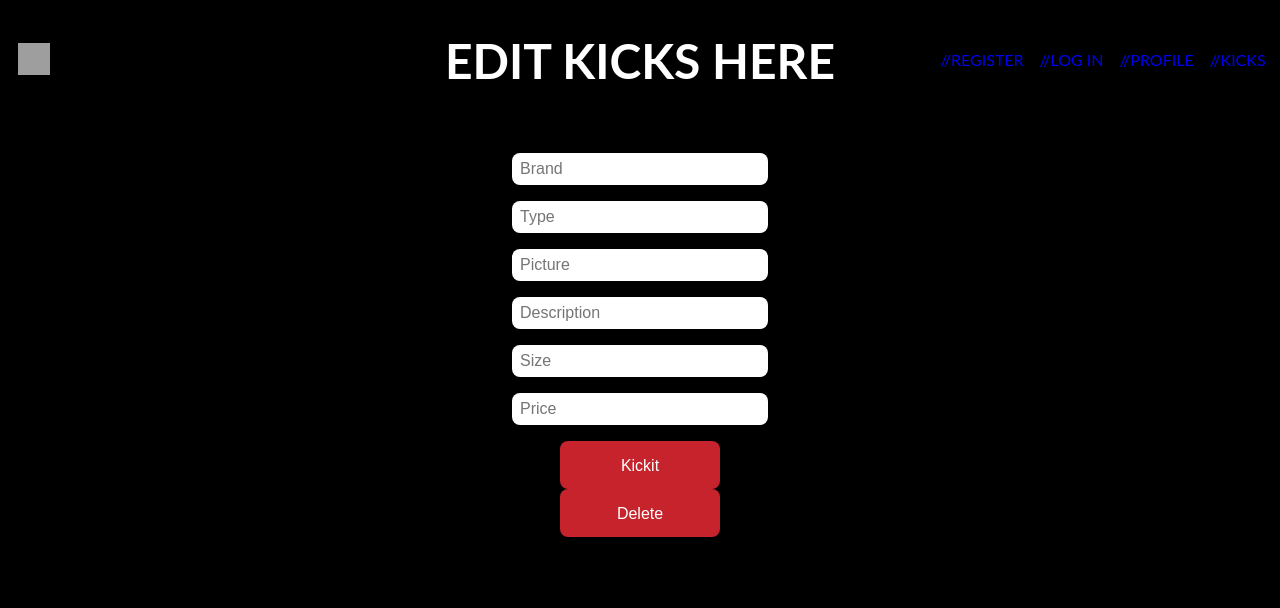
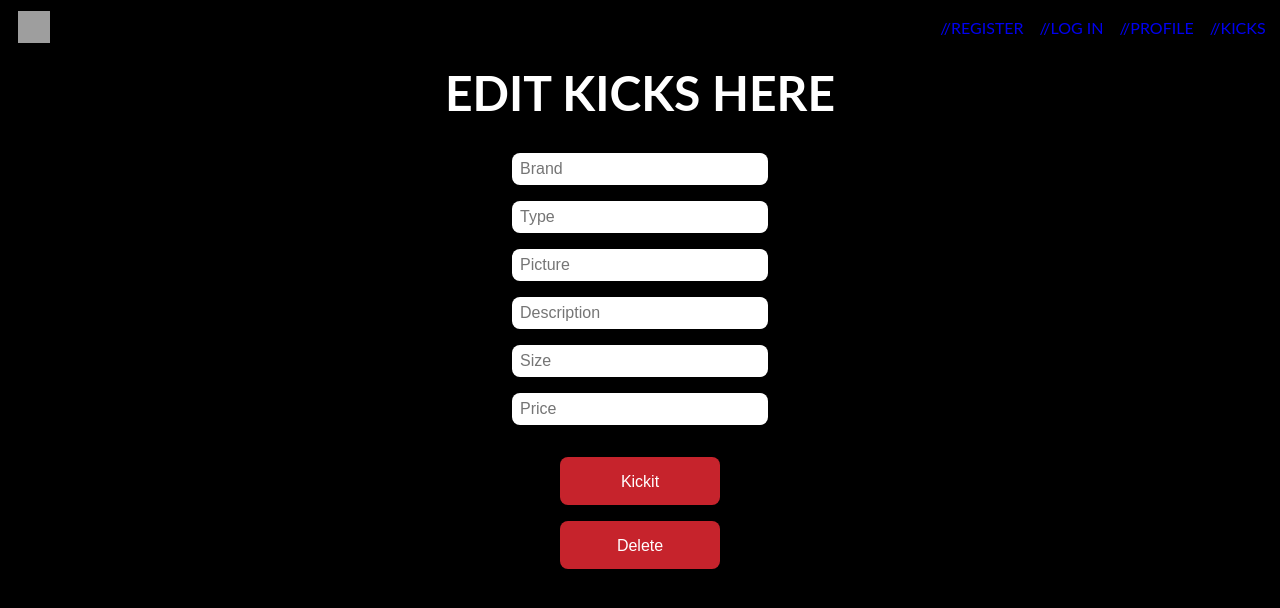
Before and after one commit to kv-n/kickit-react, a React (Create React App) app: page /shoes/1/edit in a window 1280 px wide. Shown: the top 608 px of the page. Built offline with nearby package versions, Linux system fonts and the light colour scheme; no server answers; grey boxes are pictures that could not be loaded.

Commit message:
adds edit page styling

```diff
--- /dev/null
+++ b/src/Components/Footer/Footer.css
@@ -0,0 +1,19 @@
+img.shoe-logo-footer1 {
+    width: 4rem;
+    height: 4rem;
+}
+
+img.shoe-logo-footer2 {
+    width: 5rem;
+    height: 3rem;
+}
+
+img.shoe-logo-footer3 {
+    width: 4rem;
+    height: 4rem;
+}
+
+.footer-align {
+    display: flex;
+    justify-content: center;
+}
--- /dev/null
+++ b/src/Components/Footer/Footer.js
@@ -0,0 +1,16 @@
+import React, { Component } from 'react';
+import './Footer.css'
+
+
+const Footer = () => {
+    return(
+        <div className="footer-container">
+            <img className="shoe-logo-footer1" src="https://i.imgur.com/QzrbWIF.png"/>
+            <img className="shoe-logo-footer2" src="https://i.imgur.com/wj3M8qx.png"/>
+            <img className="shoe-logo-footer3" src="https://i.imgur.com/KHu9pWG.png"/>
+        </div>
+    )
+}
+
+
+export default Footer
--- a/src/Components/Landing/Landing.js
+++ b/src/Components/Landing/Landing.js
@@ -1,12 +1,12 @@
 import React from 'react';
 import './Landing.css'
-import Login from '../../Login/Login'
+import { Link } from 'react-router-dom'
 
 const Splash = (props) => {
     return (
         <div className="splash-container">
         <div className="splash">
-            <h1>//Kickit.</h1>
+            <Link to="/shoes"><h1>//Kickit.</h1></Link>
             <video id="bgvid" style={{ width: '100%' }}
                 src="/kickit.mp4"
                 loop
--- a/src/Components/Profile/Profile.js
+++ b/src/Components/Profile/Profile.js
@@ -37,7 +37,7 @@ class Profile extends Component {
         return(
             <div className="profile-container">
                 <form className="Forms-Container" onSubmit={this.handleSubmit}>
-                <h1 className="profile-header">Add Kicks Here</h1>
+                <h1 className="profile-header">Post your kicks</h1>
                     <input className="input1" onChange={(e) => this.handleInput(e)} type="text" name="brand" placeholder="Brand" />
                     <input className="input2" onChange={(e) => this.handleInput(e)} type="text" name="name" placeholder="Type" />
                     <input className="input2" onChange={(e) => this.handleInput(e)} type="text" name="picture" placeholder="Picture" />
--- a/src/Components/ShoeIndex/ShoeIndex.css
+++ b/src/Components/ShoeIndex/ShoeIndex.css
@@ -2,12 +2,13 @@
     color: #fff;
     text-align: center;
     font-size: 3rem;
-    margin-top: 2rem;
+    margin-top: 0;
 }
 
 .index-flex {
     display: flex;
     justify-content: center;
+    align-items: center;
     flex-wrap: wrap;
 }
 
--- a/src/Components/ShowShoe/ShowShoe.js
+++ b/src/Components/ShowShoe/ShowShoe.js
@@ -1,5 +1,4 @@
 import React, { Component } from 'react';
-import ShoeCard from '../ShoeCard/ShoeCard'
 import { withRouter } from 'react-router-dom'
 import './ShowShoe.css'
 
--- a/src/EditPage/EditPage.css
+++ b/src/EditPage/EditPage.css
@@ -0,0 +1,74 @@
+.edit-container {
+    height: 100vh;
+    flex-direction: column;
+    justify-content: center;
+    align-items: center;
+}
+
+.edit-Forms-Container {
+    display: flex;
+    flex-direction: column;
+    justify-content: center;
+    align-items: center;
+    padding: 2rem;
+}
+
+.edit-Forms-Container input {
+    width: 15rem;
+    height: 1rem;
+    border: 0rem solid #fff;
+    border-radius: .5rem;
+    padding: .5rem;
+    outline: none;
+    font-size: 1rem;
+}
+
+.edit-btn {
+    width: 10rem;
+    height: 3rem;
+    border: 0rem solid #fff;
+    border-radius: .5rem;
+    background-color: #C6232C;
+    color: #fff;
+    padding: 1rem;
+    outline: none;
+    font-size: 1rem;
+}
+
+.edit-btn:hover {
+    transform: translateY(-.3rem);
+    box-shadow: 0 1rem 2rem rgba(0, 0, 0, 0.2); }
+
+.edit-btn:active {
+    transform: translateY(-.1rem);
+    box-shadow: 0 0.5rem 1rem rgba(0, 0, 0, 0.2); }
+
+.edit-header {
+    font-size: 3rem;
+    color: #fff;
+    text-align: center;
+}
+
+.edit-input1 {
+    margin-bottom: 1rem;
+}
+
+.edit-input2 {
+    margin-bottom: 1rem;
+}
+
+.edit-input3 {
+    margin-bottom: 1rem;
+}
+
+.edit-input4 {
+    margin-bottom: 1rem;
+}
+
+.edit-input5 {
+    margin-bottom: 1rem;
+}
+
+.edit-input6 {
+    margin-bottom: 2rem;
+}
--- a/src/EditPage/EditPage.js
+++ b/src/EditPage/EditPage.js
@@ -75,17 +75,17 @@ class Edit extends Component {
 
     render() {
         return(
-            <div className="profile-container">
-                <h1 className="profile-header">Edit Kicks Here</h1>
-                <form className="Forms-Container" onSubmit={this.handleSubmit}>
-                    <input className="input1" defaultValue={this.state.shoe.brand} onChange={(e) => this.handleInput(e)} type="text" name="brand" placeholder="Brand" />
-                    <input className="input2" onChange={(e) => this.handleInput(e)} type="text" name="name" placeholder="Type" />
-                    <input className="input2" onChange={(e) => this.handleInput(e)} type="text" name="picture" placeholder="Picture" />
-                    <input className="input3" onChange={(e) => this.handleInput(e)} type="text" name="description" placeholder="Description" />
-                    <input className="input4" onChange={(e) => this.handleInput(e)} type="text" name="size" placeholder="Size" />
-                    <input className="input5" onChange={(e) => this.handleInput(e)} type="text" name="price" placeholder="Price" />
-                    <button type="submit" className="profile-btn">Kickit</button>
-                    <button type="submit" className="profile-btn" onClick={(e) => this.handleDelete(e)}>Delete</button>
+            <div className="edit-container">
+                <form className="edit-Forms-Container" onSubmit={this.handleSubmit}>
+                <h1 className="edit-header">Edit Kicks Here</h1>
+                    <input className="edit-input1" defaultValue={this.state.shoe.brand} onChange={(e) => this.handleInput(e)} type="text" name="brand" placeholder="Brand" />
+                    <input className="edit-input2" onChange={(e) => this.handleInput(e)} type="text" name="name" placeholder="Type" />
+                    <input className="edit-input3" onChange={(e) => this.handleInput(e)} type="text" name="picture" placeholder="Picture" />
+                    <input className="edit-input4" onChange={(e) => this.handleInput(e)} type="text" name="description" placeholder="Description" />
+                    <input className="edit-input5" onChange={(e) => this.handleInput(e)} type="text" name="size" placeholder="Size" />
+                    <input className="edit-input6" onChange={(e) => this.handleInput(e)} type="text" name="price" placeholder="Price" />
+                    <button type="submit" className="edit-btn">Kickit</button>
+                    <button type="submit" className="edit-btn" onClick={(e) => this.handleDelete(e)}>Delete</button>
                 </form>
             </div>
         )
--- a/src/Login/Login.js
+++ b/src/Login/Login.js
@@ -1,6 +1,7 @@
 import React, { Component } from 'react';
 import './Login.css'
 import { withRouter } from 'react-router-dom'
+import Footer from '../Components/Footer/Footer'
 
 
 class Login extends Component {
@@ -42,6 +43,7 @@ class Login extends Component {
 
   render(){
     return (
+      <div>
       <div className="login-container">
         <form className="login-flex" onSubmit={this.handleSubmit}>
         <h1 className="login-header">Log in</h1>
@@ -55,8 +57,10 @@ class Login extends Component {
               <input id="login3" className="login-input" type='password' name='password' placeholder="password" onChange={this.handleChange}/>
             </label>
           <button className="login-btn" type='submit'>Login</button>
+          <Footer/>
         </form>
-      </div>
+        </div>
+        </div>
       )
   }
 }
```
Also changed, not shown: src/App.js (+1 -32 lines).
